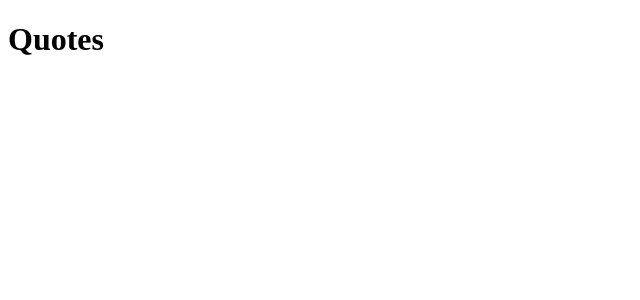
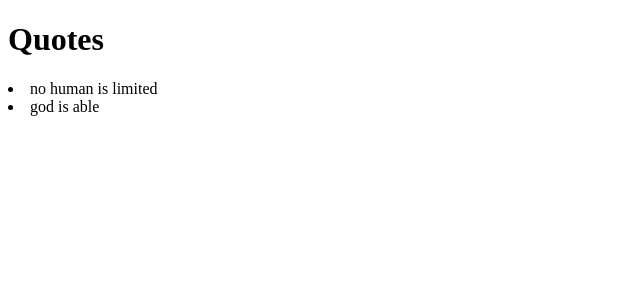
Before and after one commit to ronah289/Quotes, an Angular app: page / in a window 1280 px wide. Shown: the top 300 px of the page, without its empty margins (0-640 px from the left). Built offline with nearby package versions, Linux system fonts and the light colour scheme.

Commit message:
display quote title

```diff
--- a/src/app/app.component.html
+++ b/src/app/app.component.html
@@ -1 +1,2 @@
 <h1>{{title}}</h1>
+<app-quote></app-quote>
--- a/src/app/quote/quote.component.html
+++ b/src/app/quote/quote.component.html
@@ -1 +1,3 @@
-<p>quote works!</p>
+<li *ngFor='let oneQuote of listOfQuotes'>
+    {{oneQuote.quote}}
+</li>
```
